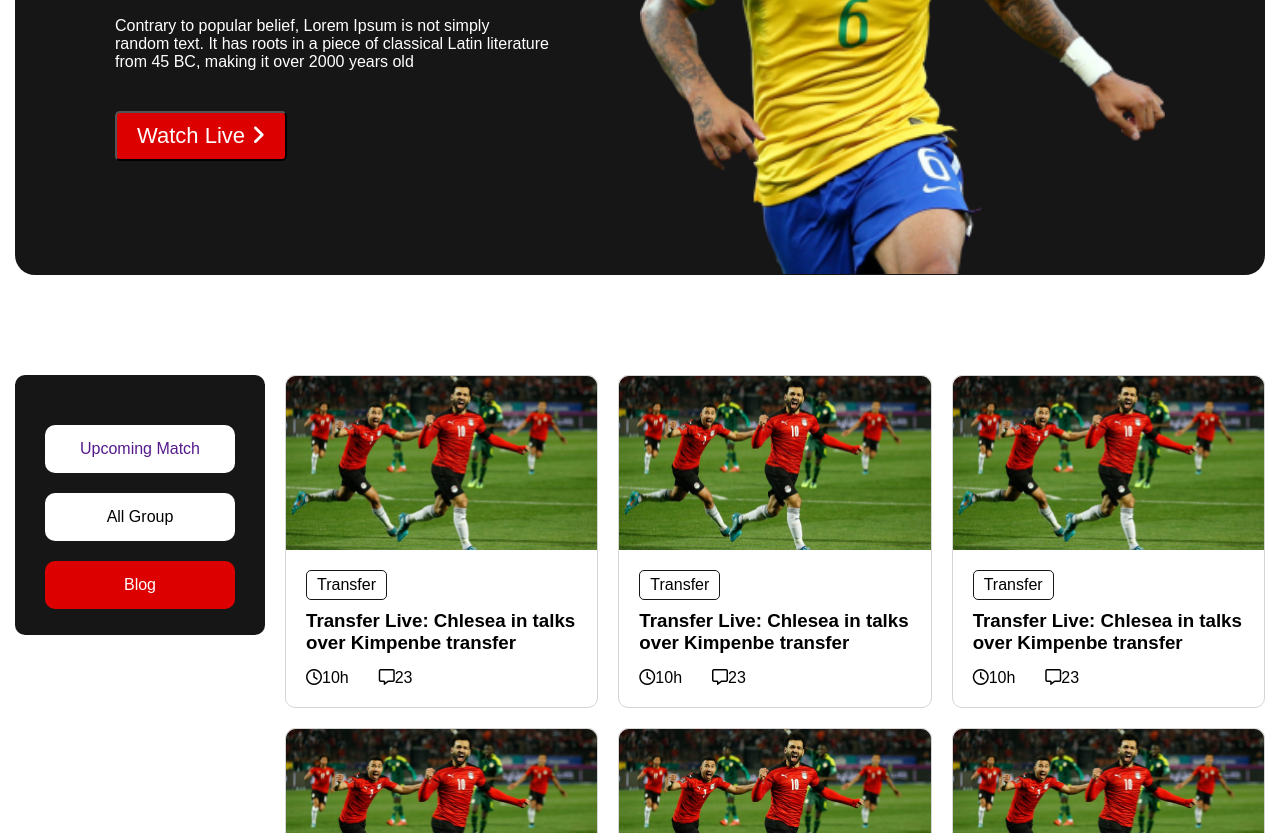
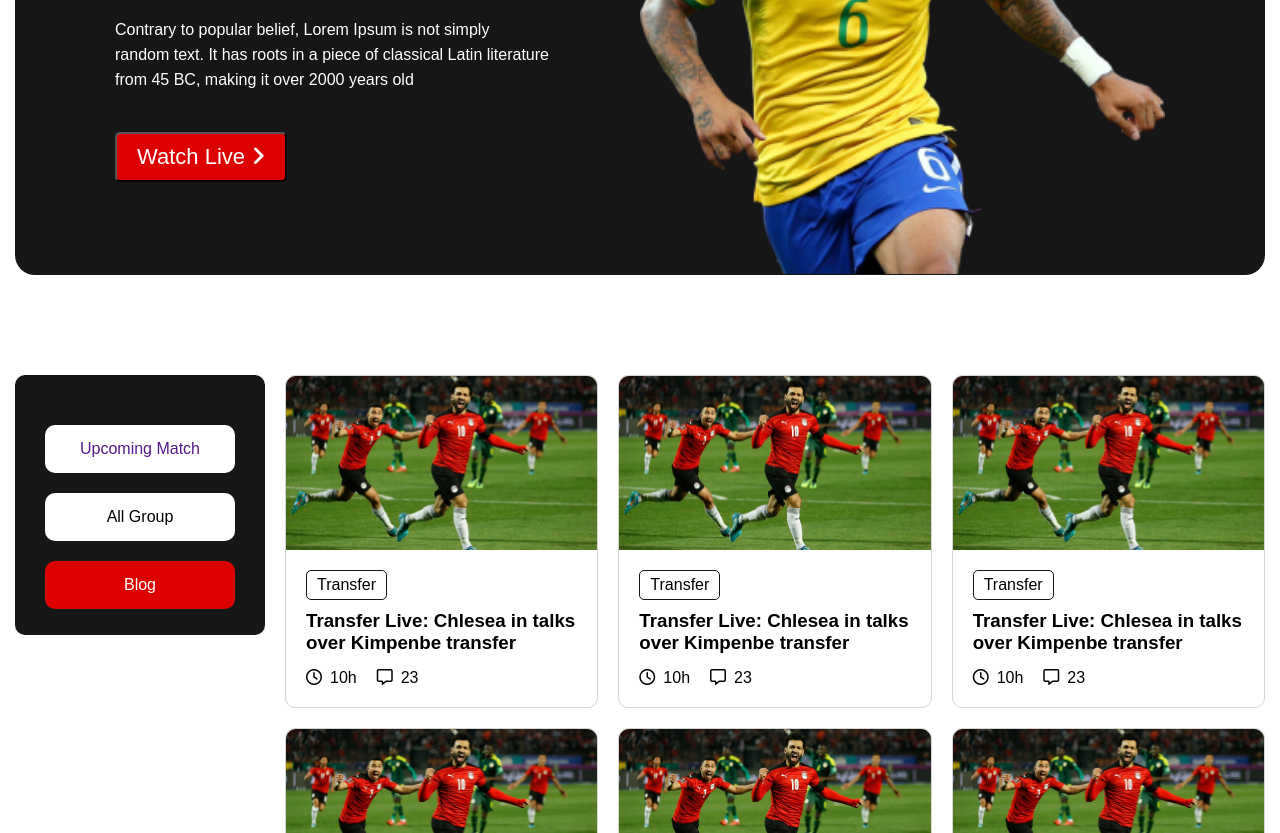
Before and after one commit to webexpertsabbir/assignment2, a plain HTML site: page index.html in a window 1280 px wide. Shown: the part 379-1212 px from the top of the page. Drawn offline with Linux system fonts and the light colour scheme.

Commit message:
dfhdhjdhjddd

```diff
--- a/style.css
+++ b/style.css
@@ -42,6 +42,7 @@ body{
 .banner-content p{
     color: #fff;
     margin-top: 20px;
+    line-height: 25px;
 }
 .banner-content button{
     font-size: 22px;
@@ -124,9 +125,16 @@ body{
 .blog-bottom{
     display: flex;
      margin-top: 15px;
+
+}
+.blog-time{
+    margin-right: 20px;
+}
+.fa-regular{
+    margin-right: 8px;
 }
 .blog-comment{
-    margin-left: 30px;
+    margin-right: 30px;
 }
 
 /* blog section style end */
```
Also changed, not shown: index.html (+2 -1 lines).
